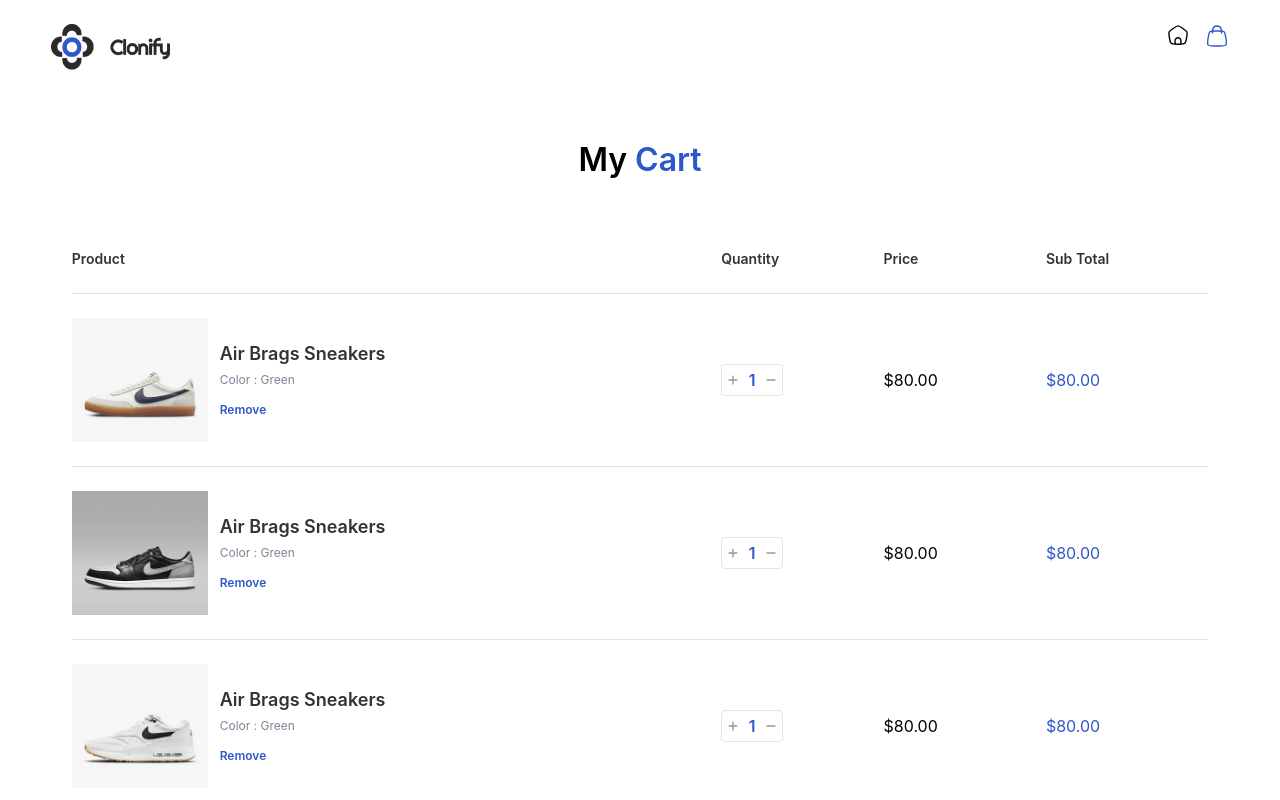
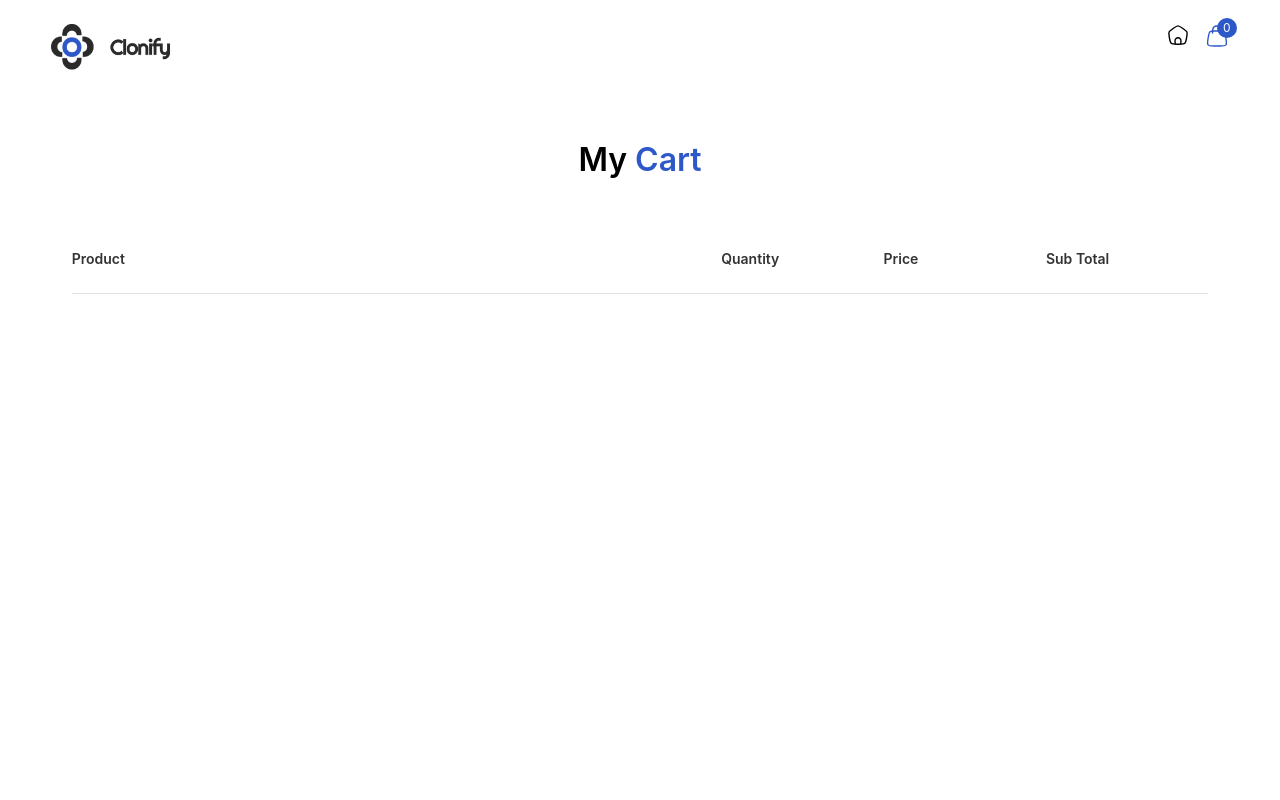
Before and after one commit to RizwansAccount/ecommerce-store, a React (Create React App) app: page / in a window 1280 px wide. Both pictures are taken after a click on the icon 1216 px from the left and 36 px from the top of the page. Shown: the top 800 px of the page. Built offline with nearby package versions, Linux system fonts and the light colour scheme.

Commit message:
add functionality

```diff
--- a/src/components/Navbar.jsx
+++ b/src/components/Navbar.jsx
@@ -2,21 +2,31 @@ import React from 'react'
 import {  useLocation, useNavigate } from 'react-router-dom'
 import { ROUTES } from '../reactRoute/RouteConstants'
 import { AppLogo, CartIcon, HomeIcon } from '../icons/SimpleIcons'
+import { useSelector } from 'react-redux'
+import { selectedCartSelector } from '../redux/CartReducer'
 
 const Navbar = () => {
 
     const location = useLocation();
     const navigate = useNavigate();
 
+    const cartItems = useSelector(selectedCartSelector);
+
+    const fnGetTotalQuantity =()=>{
+      let total = 0;
+      cartItems?.forEach((item)=>{ total += item?.quantity ? 1 : 0 })
+      return total
+    };
+
     const fnIsActive =(route)=> location.pathname == route ? ' #2D58C8' : 'black';
 
   return (
     <div className='sm:px-[4vw] py-[24px] flex justify-between px-[24px]' >
-        <AppLogo/>
+        <AppLogo onClick={()=> navigate(ROUTES.home)} />
 
         <div className='flex gap-[16px]'>
             <HomeIcon onClick={()=> navigate(ROUTES.home)} color={fnIsActive(ROUTES.home)} />
-            <CartIcon onClick={()=> navigate(ROUTES.cart)} color={fnIsActive(ROUTES.cart)}  />
+            <CartIcon onClick={()=> navigate(ROUTES.cart)} color={fnIsActive(ROUTES.cart)} counter={fnGetTotalQuantity()}  />
         </div>
 
     </div>
--- a/src/components/ViewProductCard.jsx
+++ b/src/components/ViewProductCard.jsx
@@ -1,11 +1,16 @@
 import React, { useState } from 'react'
 import { AddIcon, CrossIcon, MinusIcon } from '../icons/SimpleIcons'
 import RadioButton from './RadioButton'
+import { useDispatch } from 'react-redux'
+import { addproduct } from '../redux/CartReducer'
 
 const ViewProductCard = ({ selectedProduct, setSelectedProduct }) => {
 
-  const {name, price, img_url, description, colors} = selectedProduct;
+  const dispatch = useDispatch();
+
+  const { id, name, price, img_url, description, colors} = selectedProduct;
   const [selectedColorIndex, setSelectedColorIndex] = useState(0);
+  const [selectedColor, setSelectedColor] = useState('');
   const [prodQuantity, setProdQuantity] = useState(1);
 
   const fnIncreaseQuantity =()=> setProdQuantity((pre)=> pre+1);
@@ -14,6 +19,12 @@ const ViewProductCard = ({ selectedProduct, setSelectedProduct }) => {
     if(prodQuantity > 1) {
       setProdQuantity((pre)=> pre-1)
     }
+  };
+
+  const fnAddToCart =()=>{
+    const addToCartData = {id, name, price, img_url, color : selectedColor, quantity : prodQuantity };
+    dispatch(addproduct(addToCartData));
+    setSelectedProduct(null);
   };
 
   return (
@@ -32,7 +43,7 @@ const ViewProductCard = ({ selectedProduct, setSelectedProduct }) => {
           <div className='flex flex-col gap-[16px] max-lg:gap-[8px]'>
 
             <h1 className='text-[#333] text-[24px] font-[600] select-none'>{name}</h1>
-            <p className='text-primary select-none'>{price}</p>
+            <p className='text-primary select-none'>{`$${price}`}</p>
 
           </div>
 
@@ -54,13 +65,17 @@ const ViewProductCard = ({ selectedProduct, setSelectedProduct }) => {
 
               {colors?.map((color, i)=>{
                 return (
-                  <RadioButton color={color} active={selectedColorIndex == i} onClick={()=> setSelectedColorIndex(i)}  />
+                  <RadioButton color={color} active={selectedColorIndex == i} onClick={()=> { setSelectedColor(color); setSelectedColorIndex(i)}}  />
                 )
               })}
 
             </div>
 
           </div>
+
+          <span onClick={()=> fnAddToCart()} className='bg-primary cursor-pointer text-white px-[12px] py-[8px] w-fit rounded-[6px]' >
+            Add to Cart
+          </span>
 
           <div className='flex flex-col items-start gap-[16px]  max-lg:gap-[8px]'>
 
--- a/src/data.js
+++ b/src/data.js
@@ -1,9 +1,9 @@
 export const DATA = [
-    {id:1, name:'Air Brags Senakers',  price:'$80.00', colors : ['#181516', '#BB885C'], img_url : 'images/product1.png', description : 'The Nike Air Max 270 is renowned for its stylish design and superior comfort. It features Nike’s largest-ever Air unit in the heel, providing a soft, cushioned ride. The neoprene stretch bootie construction offers a snug, sock-like fit that adapts to your foot' },
-    {id:2, name:'Joggers',  price:'$120.00',  colors : ['#103E2D', '#2E4E3C', '#181516'], img_url : 'images/product2.png', description : 'The Nike Air Max 270 is renowned for its stylish design and superior comfort. It features Nike’s largest-ever Air unit in the heel, providing a soft, cushioned ride. The neoprene stretch bootie construction offers a snug, sock-like fit that adapts to your foot' },
-    {id:3, name:'Air Sneakers',  price:'$350.00', colors : ['#BB885C', '#181516', '#2E4E3C', '#103E2D'], img_url : 'images/product3.png', description : 'The Nike Air Max 270 is renowned for its stylish design and superior comfort. It features Nike’s largest-ever Air unit in the heel, providing a soft, cushioned ride. The neoprene stretch bootie construction offers a snug, sock-like fit that adapts to your foot' },
-    {id:4, name:'Nike Shoes',  price:'$450.00', colors : ['#103E2D', '#BB885C'], img_url : 'images/product4.png', description : 'The Nike Air Max 270 is renowned for its stylish design and superior comfort. It features Nike’s largest-ever Air unit in the heel, providing a soft, cushioned ride. The neoprene stretch bootie construction offers a snug, sock-like fit that adapts to your foot' },
-    {id:5, name:'Flat shoes',  price:'$150.00', colors : ['#2E4E3C', '#181516'], img_url : 'images/product5.png', description : 'The Nike Air Max 270 is renowned for its stylish design and superior comfort. It features Nike’s largest-ever Air unit in the heel, providing a soft, cushioned ride. The neoprene stretch bootie construction offers a snug, sock-like fit that adapts to your foot' },
-    {id:6, name:'Light Weight Sneakers',  price:'$200.00', colors : ['#103E2D', '#2E4E3C', '#181516'], img_url : 'images/product6.png', description : 'The Nike Air Max 270 is renowned for its stylish design and superior comfort. It features Nike’s largest-ever Air unit in the heel, providing a soft, cushioned ride. The neoprene stretch bootie construction offers a snug, sock-like fit that adapts to your foot' },
-    {id:7, name:'Air Brags Senakers',  price:'$130.00', colors : ['#181516', '#BB885C'], img_url : 'images/product7.png', description : 'The Nike Air Max 270 is renowned for its stylish design and superior comfort. It features Nike’s largest-ever Air unit in the heel, providing a soft, cushioned ride. The neoprene stretch bootie construction offers a snug, sock-like fit that adapts to your foot' },
+    {id:1, name:'Air Brags Senakers',  price:'80.00', colors : ['#181516', '#BB885C'], img_url : 'images/product1.png', description : 'The Nike Air Max 270 is renowned for its stylish design and superior comfort. It features Nike’s largest-ever Air unit in the heel, providing a soft, cushioned ride. The neoprene stretch bootie construction offers a snug, sock-like fit that adapts to your foot' },
+    {id:2, name:'Joggers',  price:'120.00',  colors : ['#103E2D', '#2E4E3C', '#181516'], img_url : 'images/product2.png', description : 'The Nike Air Max 270 is renowned for its stylish design and superior comfort. It features Nike’s largest-ever Air unit in the heel, providing a soft, cushioned ride. The neoprene stretch bootie construction offers a snug, sock-like fit that adapts to your foot' },
+    {id:3, name:'Air Sneakers',  price:'350.00', colors : ['#BB885C', '#181516', '#2E4E3C', '#103E2D'], img_url : 'images/product3.png', description : 'The Nike Air Max 270 is renowned for its stylish design and superior comfort. It features Nike’s largest-ever Air unit in the heel, providing a soft, cushioned ride. The neoprene stretch bootie construction offers a snug, sock-like fit that adapts to your foot' },
+    {id:4, name:'Nike Shoes',  price:'450.00', colors : ['#103E2D', '#BB885C'], img_url : 'images/product4.png', description : 'The Nike Air Max 270 is renowned for its stylish design and superior comfort. It features Nike’s largest-ever Air unit in the heel, providing a soft, cushioned ride. The neoprene stretch bootie construction offers a snug, sock-like fit that adapts to your foot' },
+    {id:5, name:'Flat shoes',  price:'150.00', colors : ['#2E4E3C', '#181516'], img_url : 'images/product5.png', description : 'The Nike Air Max 270 is renowned for its stylish design and superior comfort. It features Nike’s largest-ever Air unit in the heel, providing a soft, cushioned ride. The neoprene stretch bootie construction offers a snug, sock-like fit that adapts to your foot' },
+    {id:6, name:'Light Weight Sneakers',  price:'200.00', colors : ['#103E2D', '#2E4E3C', '#181516'], img_url : 'images/product6.png', description : 'The Nike Air Max 270 is renowned for its stylish design and superior comfort. It features Nike’s largest-ever Air unit in the heel, providing a soft, cushioned ride. The neoprene stretch bootie construction offers a snug, sock-like fit that adapts to your foot' },
+    {id:7, name:'Air Brags Senakers',  price:'130.00', colors : ['#181516', '#BB885C'], img_url : 'images/product7.png', description : 'The Nike Air Max 270 is renowned for its stylish design and superior comfort. It features Nike’s largest-ever Air unit in the heel, providing a soft, cushioned ride. The neoprene stretch bootie construction offers a snug, sock-like fit that adapts to your foot' },
 ]
--- a/src/icons/SimpleIcons.jsx
+++ b/src/icons/SimpleIcons.jsx
@@ -1,9 +1,16 @@
-const CartIcon =({color = "#2D58C8", onClick})=>(
-    <svg xmlns="http://www.w3.org/2000/svg" width="24" height="25" viewBox="0 0 24 25" fill="none" onClick={onClick} style={{cursor:'pointer'}}>
-        <path d="M3.06164 14.4968L3.42688 12.354C3.85856 9.82137 4.0744 8.55505 4.92914 7.80529C5.78389 7.05554 7.01171 7.05554 9.46734 7.05554H14.5327C16.9883 7.05554 18.2161 7.05554 19.0709 7.80529C19.9256 8.55505 20.1414 9.82137 20.5731 12.354L20.9384 14.4968C21.5357 18.0015 21.8344 19.7538 20.9147 20.9046C19.995 22.0555 18.2959 22.0555 14.8979 22.0555H9.1021C5.70406 22.0555 4.00504 22.0555 3.08533 20.9046C2.16562 19.7538 2.4643 18.0015 3.06164 14.4968Z" stroke={color} stroke-width="1.4"/>
-        <path d="M7.5 9.05554L7.71501 6.04537C7.87559 3.7973 9.7462 2.05554 12 2.05554C14.2538 2.05554 16.1244 3.7973 16.285 6.04537L16.5 9.05554" stroke={color} stroke-width="1.4" stroke-linecap="round"/>
-    </svg>
-);
+const CartIcon =({color = "#2D58C8", counter, onClick})=> {
+    return (
+        <div className="relative">
+            <span className="absolute left-[12px] bottom-[32px] bg-primary text-white text-[12px] h-[20px] w-[20px] flex items-center justify-center rounded-full">
+                {counter}
+            </span>
+            <svg xmlns="http://www.w3.org/2000/svg" width="24" height="25" viewBox="0 0 24 25" fill="none" onClick={onClick} style={{cursor:'pointer'}}>
+                <path d="M3.06164 14.4968L3.42688 12.354C3.85856 9.82137 4.0744 8.55505 4.92914 7.80529C5.78389 7.05554 7.01171 7.05554 9.46734 7.05554H14.5327C16.9883 7.05554 18.2161 7.05554 19.0709 7.80529C19.9256 8.55505 20.1414 9.82137 20.5731 12.354L20.9384 14.4968C21.5357 18.0015 21.8344 19.7538 20.9147 20.9046C19.995 22.0555 18.2959 22.0555 14.8979 22.0555H9.1021C5.70406 22.0555 4.00504 22.0555 3.08533 20.9046C2.16562 19.7538 2.4643 18.0015 3.06164 14.4968Z" stroke={color} stroke-width="1.4"/>
+                <path d="M7.5 9.05554L7.71501 6.04537C7.87559 3.7973 9.7462 2.05554 12 2.05554C14.2538 2.05554 16.1244 3.7973 16.285 6.04537L16.5 9.05554" stroke={color} stroke-width="1.4" stroke-linecap="round"/>
+            </svg>
+        </div>
+    )
+};
 const HomeIcon =({color = "#333333", onClick})=>(
     <svg xmlns="http://www.w3.org/2000/svg" width="22" height="23" viewBox="0 0 22 23" fill="none" onClick={onClick} style={{cursor:'pointer'}}>
         <path d="M8.24945 20.2222L8.01971 17.0057C7.89619 15.2764 9.26582 13.8055 10.9994 13.8055C12.7331 13.8055 14.1027 15.2764 13.9792 17.0057L13.7494 20.2222" stroke={color} stroke-width="1.4"/>
@@ -28,9 +35,9 @@ const CrossIcon =({color = "#FFFFFF", onClick}) => (
     </svg>
 )
 
-const AppLogo =({}) => (
+const AppLogo =({className, onClick}) => (
 <>
-    <img src="app_logo.png" className="w-[120px]" />
+    <img src="app_logo.png" className={`${className} w-[120px] cursor-pointer`} onClick={onClick} />
 </>
 )
 
--- a/src/pages/cartPage/CartPage.jsx
+++ b/src/pages/cartPage/CartPage.jsx
@@ -1,11 +1,26 @@
 import React from 'react'
-import { useSelector } from 'react-redux'
-import { selectedCartSelector } from '../../redux/CartReducer';
+import { useDispatch, useSelector } from 'react-redux'
+import { decrementQuantity, incrementQuantity, removeproduct, selectedCartSelector } from '../../redux/CartReducer';
 import { DATA } from '../../data';
 import { AddIcon, MinusIcon } from '../../icons/SimpleIcons';
 
 const CartPage = () => {
-  // const cartItems = useSelector(selectedCartSelector);
+
+  const dispatch = useDispatch();
+  const cartProductsList = useSelector(selectedCartSelector);
+
+  const fnIncreaseQuantity =(id)=>{
+    dispatch(incrementQuantity(id));
+  };
+
+  const fnDecreaseQuantity =(id)=>{
+    dispatch(decrementQuantity(id));
+  };
+
+  const fnRemoveProduct =(id)=>{
+    dispatch(removeproduct(id));
+  }
+
   return (
     <div className='px-[24px] sm:px-[5.6vw] flex flex-col items-center gap-[32px] py-[42px]'>
 
@@ -22,7 +37,7 @@ const CartPage = () => {
 
         <hr className='border-[#E1E2E7]' />
 
-        {DATA?.map((cart, i) => {
+        {cartProductsList?.map((cart, i) => {
           return (
             <>
               <div key={i} className='grid grid-cols-7 items-center'>
@@ -34,11 +49,13 @@ const CartPage = () => {
                   <div className='flex items-start gap-[12px] flex-col'>
 
                     <div className="flex flex-col gap-[4px]">
-                      <h3 className='text-[18px] text-[#333] font-[600]'>Air Brags Sneakers</h3>
-                      <p className='text-[#7D8494] text-[12px]'>Color : Green</p>
+                      <h3 className='text-[18px] text-[#333] font-[600]'>{cart?.name}</h3>
+                      <p className='text-[#7D8494] text-[12px]'>Color : {cart?.color}</p>
                     </div>
 
-                    <p className='text-[12px] font-semibold text-primary cursor-pointer hover:opacity-60 transition-all'> Remove </p>
+                    <p onClick={()=> fnRemoveProduct(cart?.id)} className='text-[12px] font-semibold text-primary cursor-pointer hover:opacity-60 transition-all'>
+                      Remove
+                    </p>
 
                   </div>
 
@@ -46,12 +63,20 @@ const CartPage = () => {
 
 
                 <div className='rounded-[4px] h-[32px] w-[62px] flex items-center justify-around border-[1px] border-[#E3E4E8]' >
-                  <span className='cursor-pointer'> <AddIcon /> </span> <span className='text-primary font-semibold' >{'1'}</span> <span className='cursor-pointer'> <MinusIcon /> </span>
+                  <span onClick={()=> fnIncreaseQuantity(cart?.id)} className='cursor-pointer select-none'>
+                    <AddIcon />
+                  </span>
+                  <span className='text-primary font-semibold select-none' >
+                    {cart?.quantity}
+                  </span>
+                  <span onClick={()=> fnDecreaseQuantity(cart?.id)} className='cursor-pointer select-none'>
+                    <MinusIcon />
+                  </span>
                 </div>
 
-                <span className='' >{'$80.00'}</span>
+                <span className='' >{`$${cart?.price}`}</span>
 
-                <span className='text-primary' >{'$80.00'}</span>
+                <span className='text-primary' >{`$${cart?.price}`}</span>
 
               </div>
               <hr className='border-[#E1E2E7]' />
--- a/src/pages/homePage/HomePage.jsx
+++ b/src/pages/homePage/HomePage.jsx
@@ -14,7 +14,7 @@ const HomePage = () => {
               <img className='h-[159px] w-full rounded-[12px] object-cover' src={prod?.img_url} />
 
               <h1 className='mt-[12px] font-semibold' >{prod?.name}</h1>
-              <p className='mt-[9px] text-primary text-[15px] font-medium' >{prod?.price}</p>
+              <p className='mt-[9px] text-primary text-[15px] font-medium' >{`$${prod?.price}`}</p>
             </div>
           )
         })}
```
Also changed, not shown: src/redux/CartReducer.js (+6 -7 lines).
